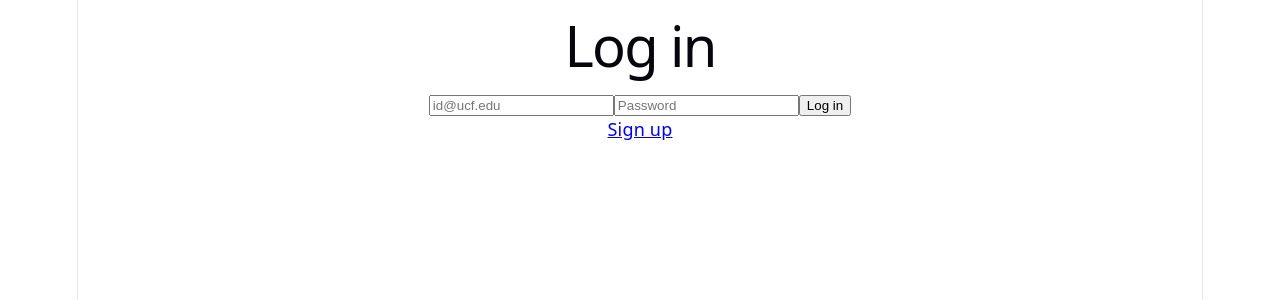
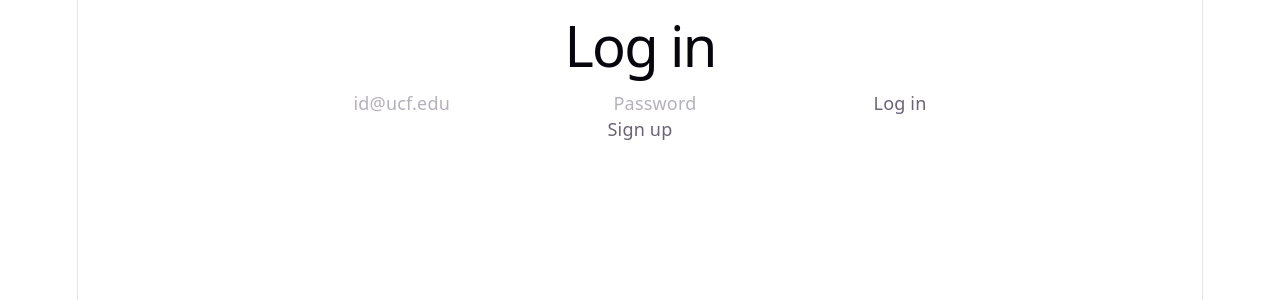
Before and after one commit to Gavin-Heaver/MERN-Project, a React (Vite) app in the folder web/: page /login in a window 1280 px wide. Shown: the top 300 px of the page. Built offline with nearby package versions, Linux system fonts and the light colour scheme; no server answers.

Commit message:
add tailwindcss

```diff
--- a/web/package.json
+++ b/web/package.json
@@ -10,11 +10,13 @@
     "preview": "vite preview"
   },
   "dependencies": {
+    "@tailwindcss/vite": "^4.2.2",
     "axios": "^1.13.6",
     "react": "^19.2.4",
     "react-dom": "^19.2.4",
     "react-router-dom": "^7.13.2",
-    "socket.io-client": "^4.8.3"
+    "socket.io-client": "^4.8.3",
+    "tailwindcss": "^4.2.2"
   },
   "devDependencies": {
     "@babel/core": "^7.29.0",
--- a/web/src/index.css
+++ b/web/src/index.css
@@ -1,3 +1,5 @@
+@import "tailwindcss";
+
 :root {
   --text: #6b6375;
   --text-h: #08060d;
--- a/web/vite.config.ts
+++ b/web/vite.config.ts
@@ -1,11 +1,13 @@
 import { defineConfig } from 'vite'
 import react, { reactCompilerPreset } from '@vitejs/plugin-react'
+import tailwindcss from '@tailwindcss/vite'
 import babel from '@rolldown/plugin-babel'
 
 // https://vite.dev/config/
 export default defineConfig({
   plugins: [
     react(),
+    tailwindcss(),
     babel({ presets: [reactCompilerPreset()] })
   ],
   server: {
```
Also changed, not shown: 1 other file (tests, documents, lock files or other folders).
